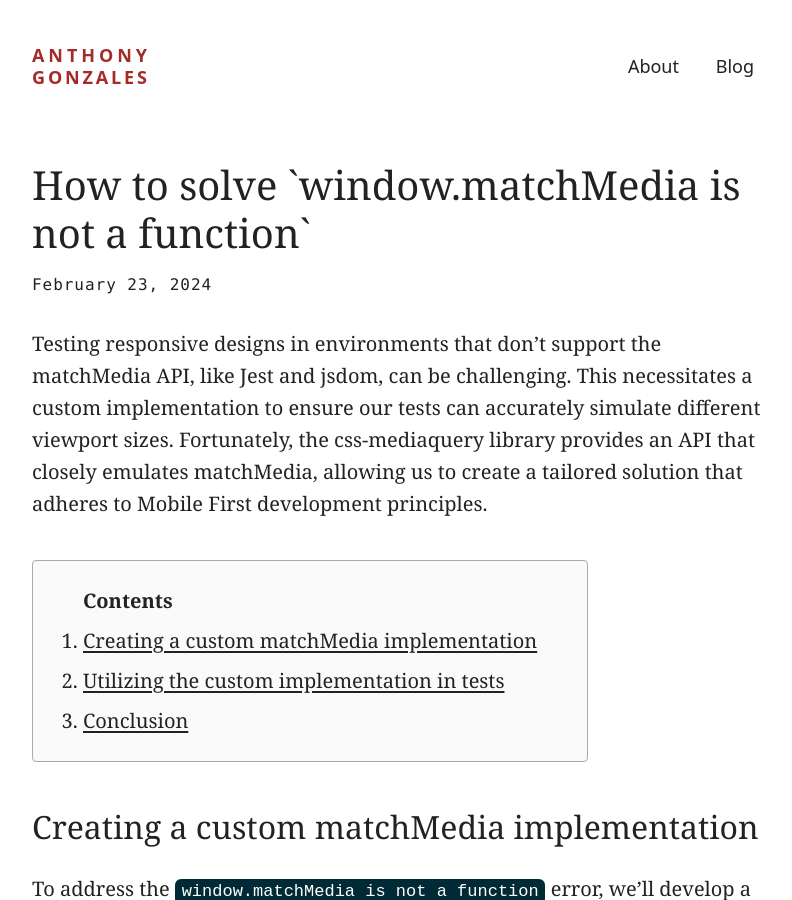
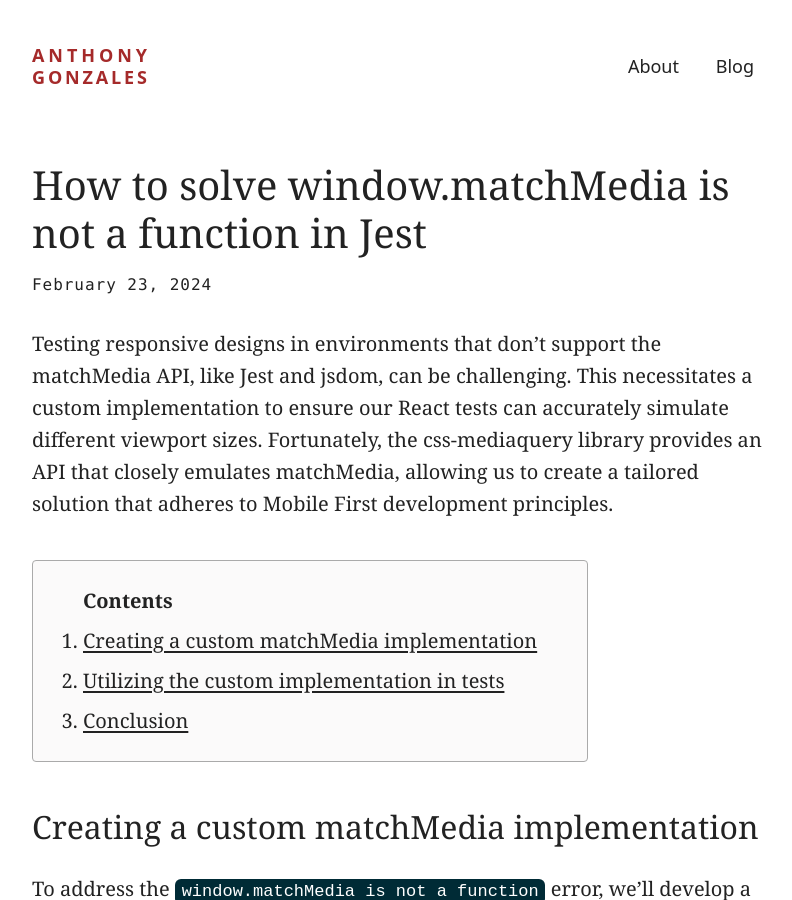
Before and after one commit to antgonzales/antgonzales.github.io, a Jekyll site: the page built from _posts/2024-02-23-how-to-solve-match-media-is-not-a-function.md, in a window 1280 px wide and 900 px high. Shown: the whole window, without its empty margins (239-1031 px from the left). Built offline with Jekyll 4.4.1, drawn with Linux system fonts in a browser that asks for light colours; some of the changed text lies outside the part shown.

Commit message:
Adjust title of matchMedia post for clarity

````diff
--- a/_posts/2024-02-23-how-to-solve-match-media-is-not-a-function.md
+++ b/_posts/2024-02-23-how-to-solve-match-media-is-not-a-function.md
@@ -1,6 +1,6 @@
 ---
 layout: post
-title: "How to solve `window.matchMedia is not a function`"
+title: "How to solve window.matchMedia is not a function in Jest"
 description: "Learn how to emulate matchMedia in Jest for responsive design
 testing, avoiding mocks for a behavior-focused approach. Overcome
 window.matchMedia is not a function error."
@@ -9,10 +9,10 @@ date: 2024-02-23
 
 Testing responsive designs in environments that don't support the matchMedia
 API, like Jest and jsdom, can be challenging. This necessitates a custom
-implementation to ensure our tests can accurately simulate different viewport
-sizes. Fortunately, the css-mediaquery library provides an API that closely
-emulates matchMedia, allowing us to create a tailored solution that adheres to
-Mobile First development principles.
+implementation to ensure our React tests can accurately simulate different
+viewport sizes. Fortunately, the css-mediaquery library provides an API that
+closely emulates matchMedia, allowing us to create a tailored solution that
+adheres to Mobile First development principles.
 
 * Do not remove this line (it will not be displayed)
 {:toc}
@@ -78,7 +78,8 @@ With our custom `matchMedia` implementation in place, we can now write tests
 that simulate different viewport sizes. This enables us to verify the
 responsive behavior of our components under various conditions.
 
-Below is an example test suite starting with the mobile viewport:
+Below is an example test suite that tests React components starting with the
+mobile viewport:
 
 ```javascript
 import { render, screen, createMatchMedia } from '@/testUtils';
````
